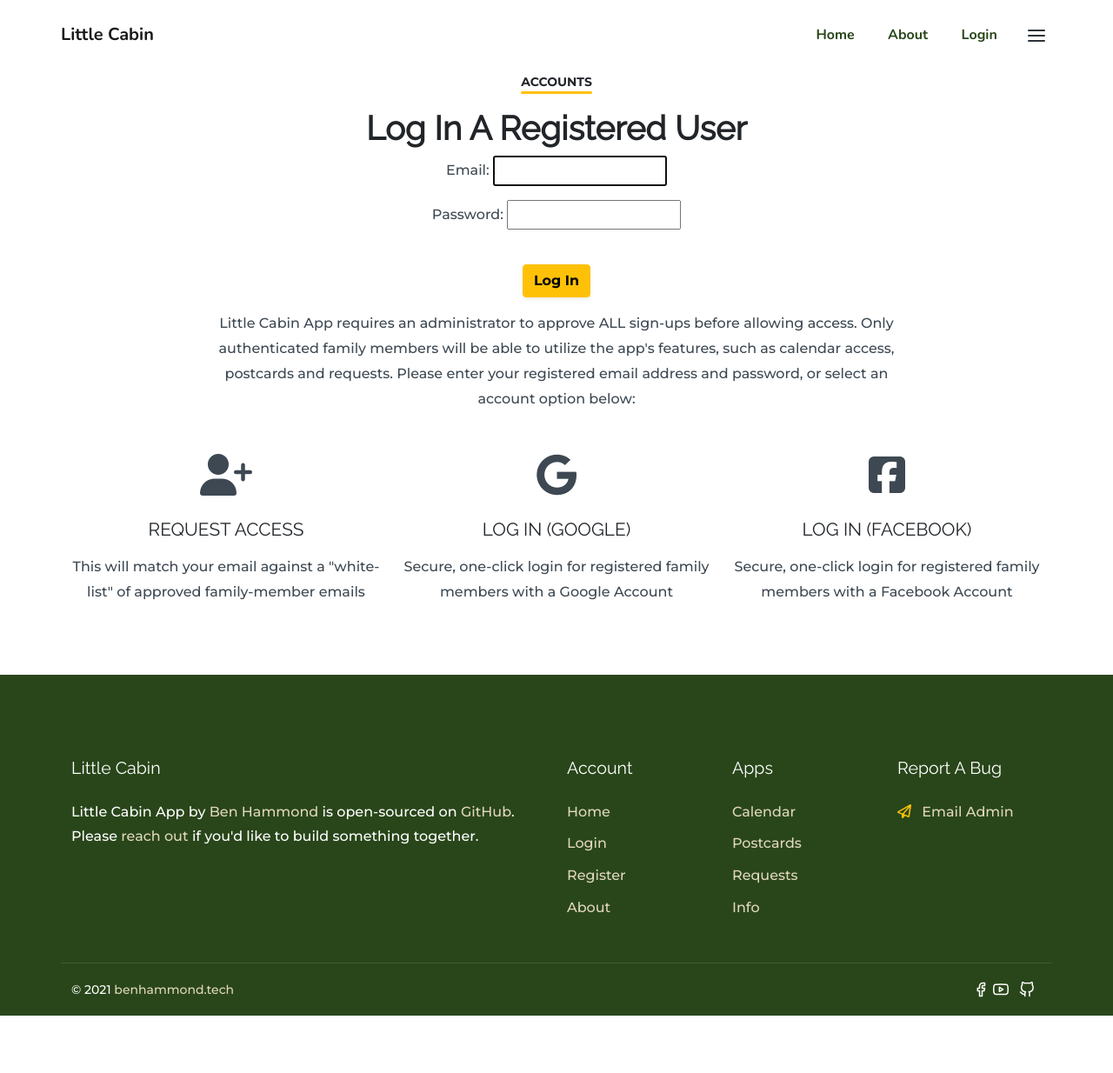
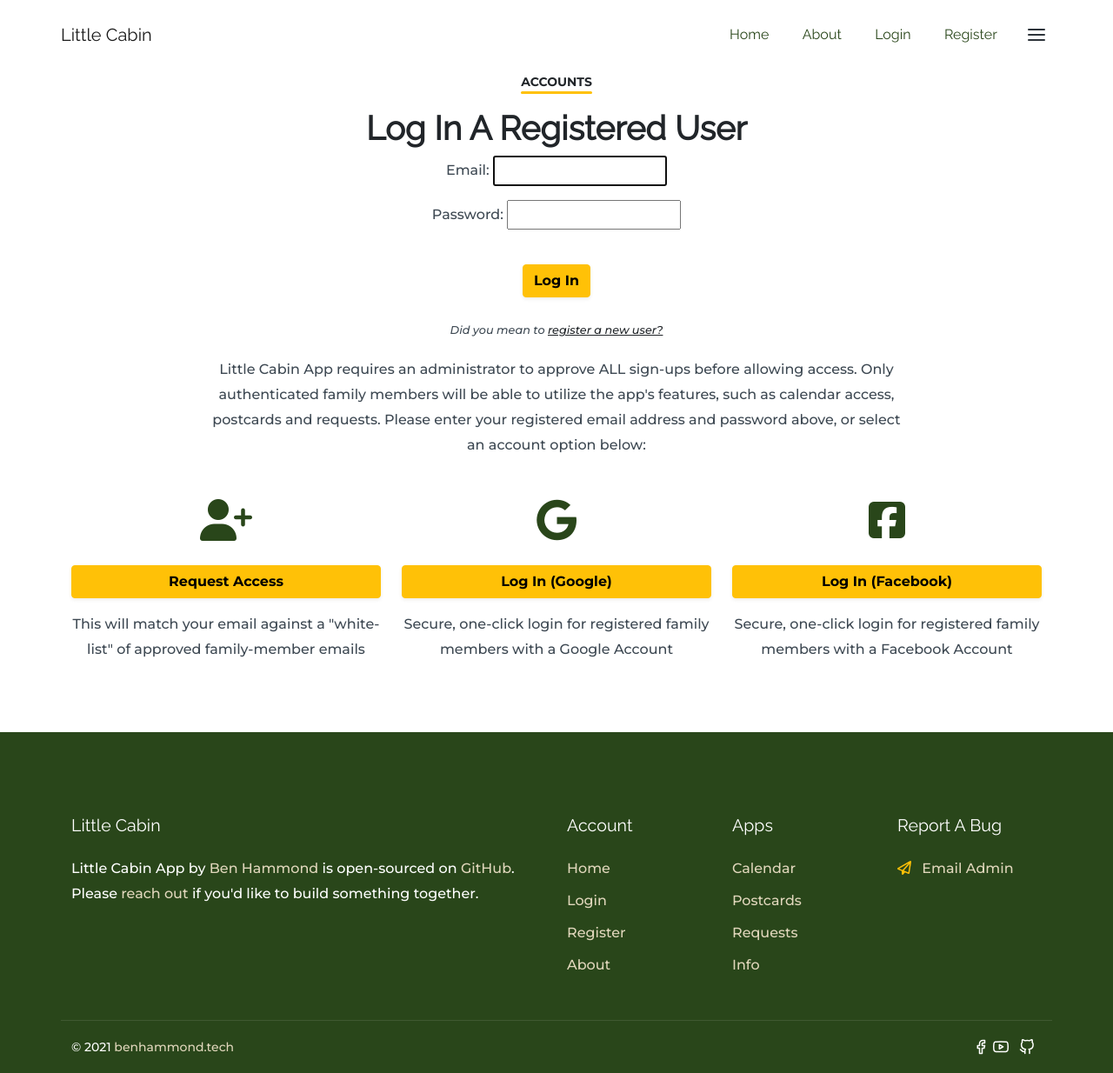
Before and after one commit to benhammondmusic/littlecabin, a Django app: page /accounts/login/ in a window 1280 px wide. Shown: the whole page at 87% size. Before the commit the page ends 1168 px from the top, so only its background shows below. Run offline with Django 3.2, Linux system fonts and the light colour scheme; some libraries are stand-ins or nearby versions.

Commit message:
adds extra links btns to login register

```diff
--- a/main_app/static/assets/css/style.css
+++ b/main_app/static/assets/css/style.css
@@ -63,7 +63,8 @@ h6 {
   font-family: 'Raleway', sans-serif;
 }
 .font-nunito {
-  font-family: 'Nunito', sans-serif;
+  /* font-family: 'Nunito', sans-serif; */
+  font-family: 'Raleway', sans-serif;
 }
 .text-muted {
   color: var(--white) !important;
@@ -255,6 +256,7 @@ h6 {
 /*-- login --*/
 .login-box-icon {
   font-size: 3rem;
+  color: var(--darkest);
 }
 .login-box-title {
   font-size: 1.225rem;
--- a/main_app/templates/base.html
+++ b/main_app/templates/base.html
@@ -54,6 +54,9 @@
             <li class="nav-item">
               <a class="nav-link" href="{% url 'login' %}">Login</a>
             </li>
+            <li class="nav-item">
+              <a class="nav-link" href="{% url 'login' %}">Register</a>
+            </li>
             {% endif %} {% comment %}
             <li class="nav-item">
               <a class="nav-link" href="#">Work</a>
@@ -88,9 +91,11 @@
       <span class="sidenav-backdrop"></span>
       <div id="sidenav" class="sidenav font-nunito bg-dark px-4">
         <a href="#" id="close-sidenav" class="close-sidenav text-decoration-none text-white">&times;</a>
+        {% comment %}
         <div class="sidenav-logo mt-5 pt-5">
-          <a class="" href="#"><img src="{% static 'assets/images/logo-2-white.png' %}" /></a>
+          <a class="nav-link" href="{% url 'home' %}">Little Cabin</a>
         </div>
+        {% endcomment %}
         <div class="sidenav-menu mt-5">
           <ul class="nav flex-column">
             <li class="nav-item">
@@ -121,6 +126,9 @@
 
             <li class="nav-item">
               <a class="nav-link px-0" href="{% url 'login' %}">Login</a>
+            </li>
+            <li class="nav-item">
+              <a class="nav-link px-0" href="{% url 'register' %}">Register</a>
             </li>
             {% endif %} {% comment %}
             <li class="nav-item">
--- a/main_app/templates/registration/login.html
+++ b/main_app/templates/registration/login.html
@@ -10,36 +10,37 @@
           <span class="pre-title small position-relative fw-bold text-dark text-uppercase">Accounts</span>
           <h2 class="section-title text-dark mt-3">Log In A Registered User</h2>
           <form method="post" action="{% url 'login' %}">
-            {% csrf_token %} {{ form.as_p }}
+            {% csrf_token %}
+            <div class="d-flex flex-column align-items-center">{{ form.as_p }}</div>
             <input type="submit" class="btn btn-warning shadow-sm mt-4 fw-bold" value="Log In" />
+
             <input type="hidden" name="next" value="{{ next }}" />
           </form>
-          <p class="section-subtitle mt-3 mb-0">Little Cabin App requires an administrator to approve ALL sign-ups before allowing access. Only authenticated family members will be able to utilize the app's features, such as calendar access, postcards and requests. Please enter your registered email address and password, or select an account option below:</p>
+
+          <span class="helptext mt-4">Did you mean to <a class="text-dark" href="{% url 'register' %}">register a new user?</a></span>
+          <p class="section-subtitle mt-3 mb-0">Little Cabin App requires an administrator to approve ALL sign-ups before allowing access. Only authenticated family members will be able to utilize the app's features, such as calendar access, postcards and requests. Please enter your registered email address and password above, or select an account option below:</p>
         </div>
       </div>
     </div>
     <div class="row">
-      <div class="col-12 col-md-4 col-lg-4">
-        <div class="login-box text-center mt-5">
-          {% comment %} <img class="login-box-icon" src="{% static 'assets/images/branding.svg' %}" /> {% endcomment %}
-          <i class="fas fa-user-plus login-box-icon"></i>
-          <h3 class="login-box-title text-dark mt-4 text-uppercase">Request Access</h3>
+      <div class="col-12 col-md-4">
+        <div class="d-flex flex-column login-box text-center mt-5">
+          <a href="{% url 'register' %}"><i class="fas fa-user-plus login-box-icon"></i></a>
+          <a class="btn btn-warning shadow-sm mt-4 fw-bold" href="{% url 'register' %}">Request Access</a>
           <p class="login-box-text mt-3 mb-0">This will match your email against a "white-list" of approved family-member emails</p>
         </div>
       </div>
-      <div class="col-12 col-md-4 col-lg-4">
-        <div class="login-box text-center mt-5">
-          {% comment %} <img class="login-box-icon" src="{% static 'assets/images/marketing.svg' %}" /> {% endcomment %}
-          <i class="fab fa-google login-box-icon"></i>
-          <h3 class="login-box-title text-dark mt-4 text-uppercase">Log In (Google)</h3>
+      <div class="col-12 col-md-4">
+        <div class="d-flex flex-column login-box text-center mt-5">
+          <a href="#"><i class="fab fa-google login-box-icon"></i></a>
+          <a class="btn btn-warning shadow-sm mt-4 fw-bold" href="#">Log In (Google)</a>
           <p class="login-box-text mt-3 mb-0">Secure, one-click login for registered family members with a Google Account</p>
         </div>
       </div>
-      <div class="col-12 col-md-4 col-lg-4">
-        <div class="login-box text-center mt-5">
-          {% comment %} <img class="login-box-icon" src="{% static 'assets/images/scale.svg' %}" /> {% endcomment %}
-          <i class="fab fa-facebook-square login-box-icon"></i>
-          <h3 class="login-box-title text-dark mt-4 text-uppercase">Log In (Facebook)</h3>
+      <div class="col-12 col-md-4">
+        <div class="d-flex flex-column login-box text-center mt-5">
+          <a href="#"><i class="fab fa-facebook-square login-box-icon"></i></a>
+          <a class="btn btn-warning shadow-sm mt-4 fw-bold" href="#">Log In (Facebook)</a>
           <p class="login-box-text mt-3 mb-0">Secure, one-click login for registered family members with a Facebook Account</p>
         </div>
       </div>
```
Also changed, not shown: main_app/templates/registration/register.html (+17 -16 lines).
